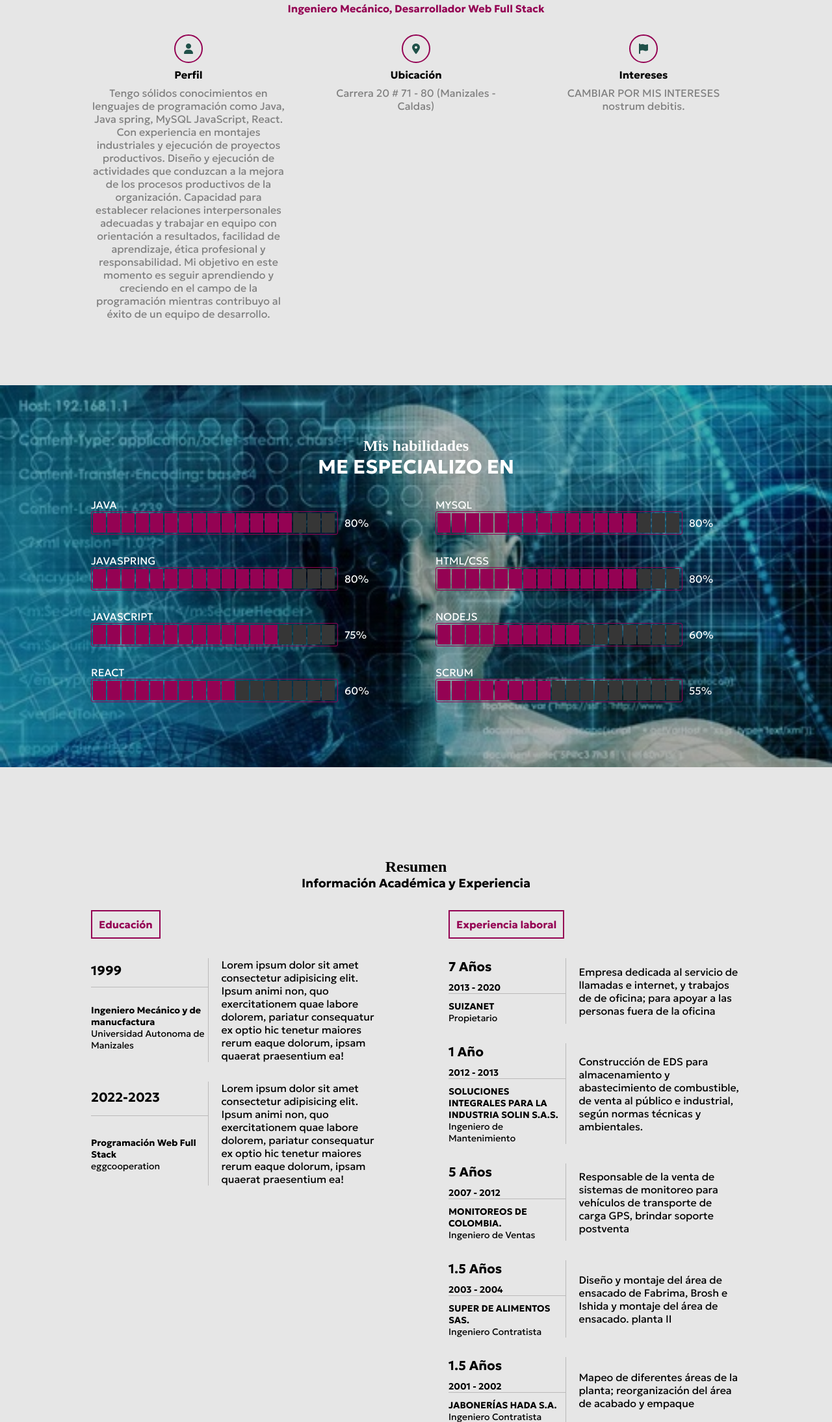
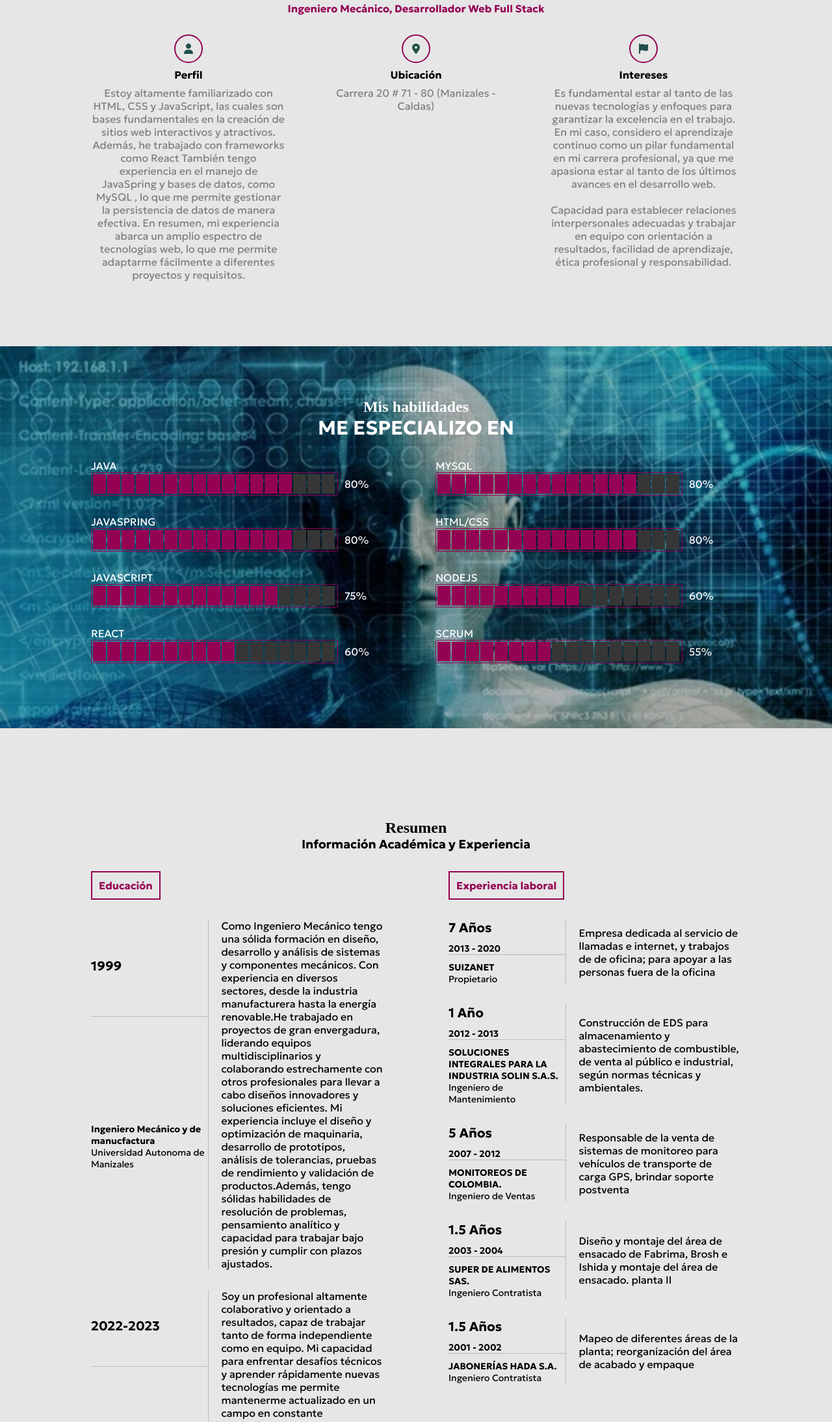
Before and after one commit to RiosGustavo/RiosGustavo.github.io, a plain HTML site: page index.html in a window 1280 px wide. Shown: the part 611-2800 px from the top of the page at 65% size. Drawn offline with Linux system fonts and the light colour scheme.

Commit message:
mejora del index

```diff
--- a/index.html
+++ b/index.html
@@ -35,11 +35,11 @@
                 <h1>GUSTAVO SUPERLANGO</h1>
                 <H2>PROGRAMADOR FULL STACK ,INGENIERO MECANICO </H2>
                 <div class="redes">
-                    <a href="www.linkedin.com/in/gustavo-superlango" target="_blank" ><i class="fa-brands fa-linkedin"  ></i></a>
-                    <a href="https://github.com/RiosGustavo" target="_blank" ><i class="fa-brands fa-github"  ></i></a>
-                    <a
-                        href="https://www.instagram.com/p/CtCpA_tgRSL/?utm_source=ig_web_button_share_sheet&igshid=MzRlODBiNWFlZA==" target="_blank"><i
-                            class="fa-brands fa-instagram" ></i></a>
+                    <a href="www.linkedin.com/in/gustavo-superlango" target="_blank"><i
+                            class="fa-brands fa-linkedin"></i></a>
+                    <a href="https://github.com/RiosGustavo" target="_blank"><i class="fa-brands fa-github"></i></a>
+                    <a href="https://www.instagram.com/p/CtCpA_tgRSL/?utm_source=ig_web_button_share_sheet&igshid=MzRlODBiNWFlZA=="
+                        target="_blank"><i class="fa-brands fa-instagram"></i></a>
                 </div>
             </div>
             <div class="foto">
@@ -60,14 +60,12 @@
                 <div class="col">
                     <i class="fa-solid fa-user" style="color: #1f5149;"></i>
                     <span class="titulo-detalle">Perfil</span>
-                    <p>Tengo sólidos conocimientos en lenguajes de programación como Java, Java spring, MySQL
-                        JavaScript, React. Con experiencia en montajes industriales y ejecución de proyectos
-                        productivos. Diseño y ejecución de actividades que conduzcan a la mejora de los procesos
-                        productivos de la organización.
-                        Capacidad para establecer relaciones interpersonales adecuadas y trabajar en equipo con
-                        orientación a resultados, facilidad de aprendizaje, ética profesional y responsabilidad.
-                        Mi objetivo en este momento es seguir aprendiendo y creciendo en el campo de la programación
-                        mientras contribuyo al éxito de un equipo de desarrollo.</p>
+                    <p>Estoy altamente familiarizado con HTML, CSS y JavaScript, las cuales son bases fundamentales en
+                        la creación de sitios web interactivos y atractivos. Además, he trabajado con frameworks como
+                        React También tengo experiencia en el manejo de JavaSpring y bases de datos, como MySQL , lo que
+                        me permite gestionar la persistencia de datos de manera efectiva. En resumen, mi experiencia
+                        abarca un amplio espectro de tecnologías web, lo que me permite adaptarme fácilmente a
+                        diferentes proyectos y requisitos.</p>
                 </div>
 
                 <div class="col">
@@ -80,7 +78,14 @@
                 <div class="col">
                     <i class="fa-solid fa-flag" style="color:  #1f5149;"></i>
                     <span class="titulo-detalle">Intereses</span>
-                    <p>CAMBIAR POR MIS INTERESES nostrum debitis.</p>
+                    <p>Es fundamental estar al tanto de las nuevas tecnologías y enfoques para garantizar la excelencia
+                        en el trabajo. En mi caso, considero el aprendizaje continuo como un pilar fundamental en mi
+                        carrera profesional, ya que me apasiona estar al tanto de los últimos avances en el desarrollo
+                        web.</p>
+                    <br>
+                    <p> Capacidad para establecer relaciones interpersonales adecuadas y trabajar en equipo con
+                        orientación a resultados, facilidad de aprendizaje, ética profesional y responsabilidad.
+                    </p>
                 </div>
             </div>
 
@@ -211,9 +216,15 @@
                                 <h3>1999</h3>
                             </td>
                             <td rowspan="2" class="descripción">
-                                Lorem ipsum dolor sit amet consectetur adipisicing elit. Ipsum animi non, quo
-                                exercitationem quae labore dolorem, pariatur consequatur ex optio hic tenetur maiores
-                                rerum eaque dolorum, ipsam quaerat praesentium ea!
+                                Como Ingeniero Mecánico tengo una sólida formación en diseño, desarrollo y análisis de
+                                sistemas y componentes mecánicos. Con experiencia en diversos sectores, desde la
+                                industria manufacturera hasta la energía renovable.He trabajado en proyectos de gran
+                                envergadura, liderando equipos multidisciplinarios y colaborando estrechamente con otros
+                                profesionales para llevar a cabo diseños innovadores y soluciones eficientes. Mi
+                                experiencia incluye el diseño y optimización de maquinaria, desarrollo de prototipos,
+                                análisis de tolerancias, pruebas de rendimiento y validación de productos.Además, tengo
+                                sólidas habilidades de resolución de problemas, pensamiento analítico y capacidad para
+                                trabajar bajo presión y cumplir con plazos ajustados.
                             </td>
                         </tr>
                         <tr>
@@ -230,9 +241,12 @@
                                 <h3>2022-2023</h3>
                             </td>
                             <td rowspan="2" class="descripción">
-                                Lorem ipsum dolor sit amet consectetur adipisicing elit. Ipsum animi non, quo
-                                exercitationem quae labore dolorem, pariatur consequatur ex optio hic tenetur maiores
-                                rerum eaque dolorum, ipsam quaerat praesentium ea!
+                                Soy un profesional altamente colaborativo y orientado a resultados, capaz de trabajar
+                                tanto de forma independiente como en equipo. Mi capacidad para enfrentar desafíos
+                                técnicos y aprender rápidamente nuevas tecnologías me permite mantenerme actualizado en
+                                un campo en constante evolución.Estoy comprometido con la excelencia en la programación y la entrega de productos de
+                                calidad. Siempre busco mejorar mis habilidades y estar al tanto de las últimas
+                                tendencias y mejores prácticas en desarrollo web.
                             </td>
                         </tr>
                         <tr>
```
